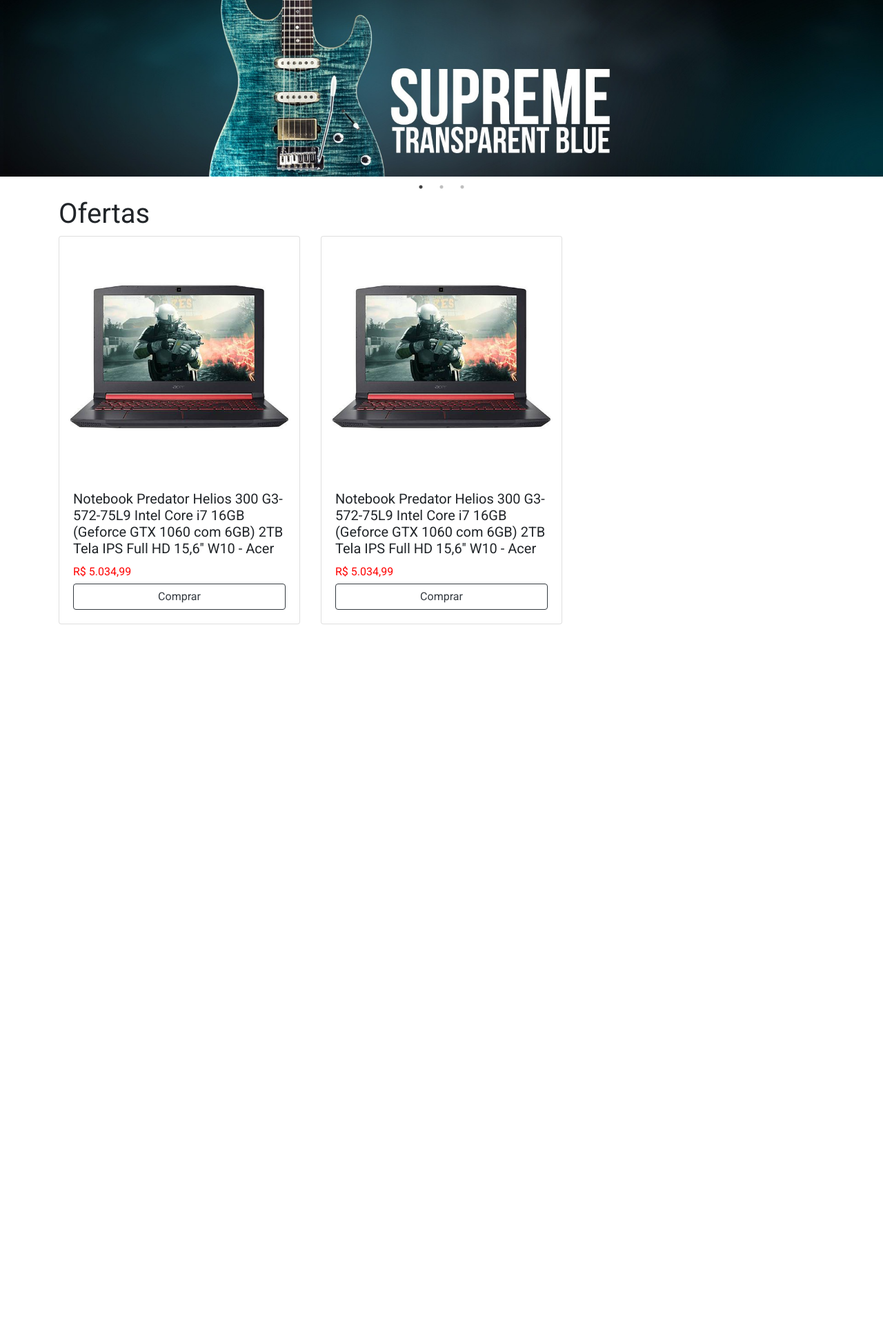
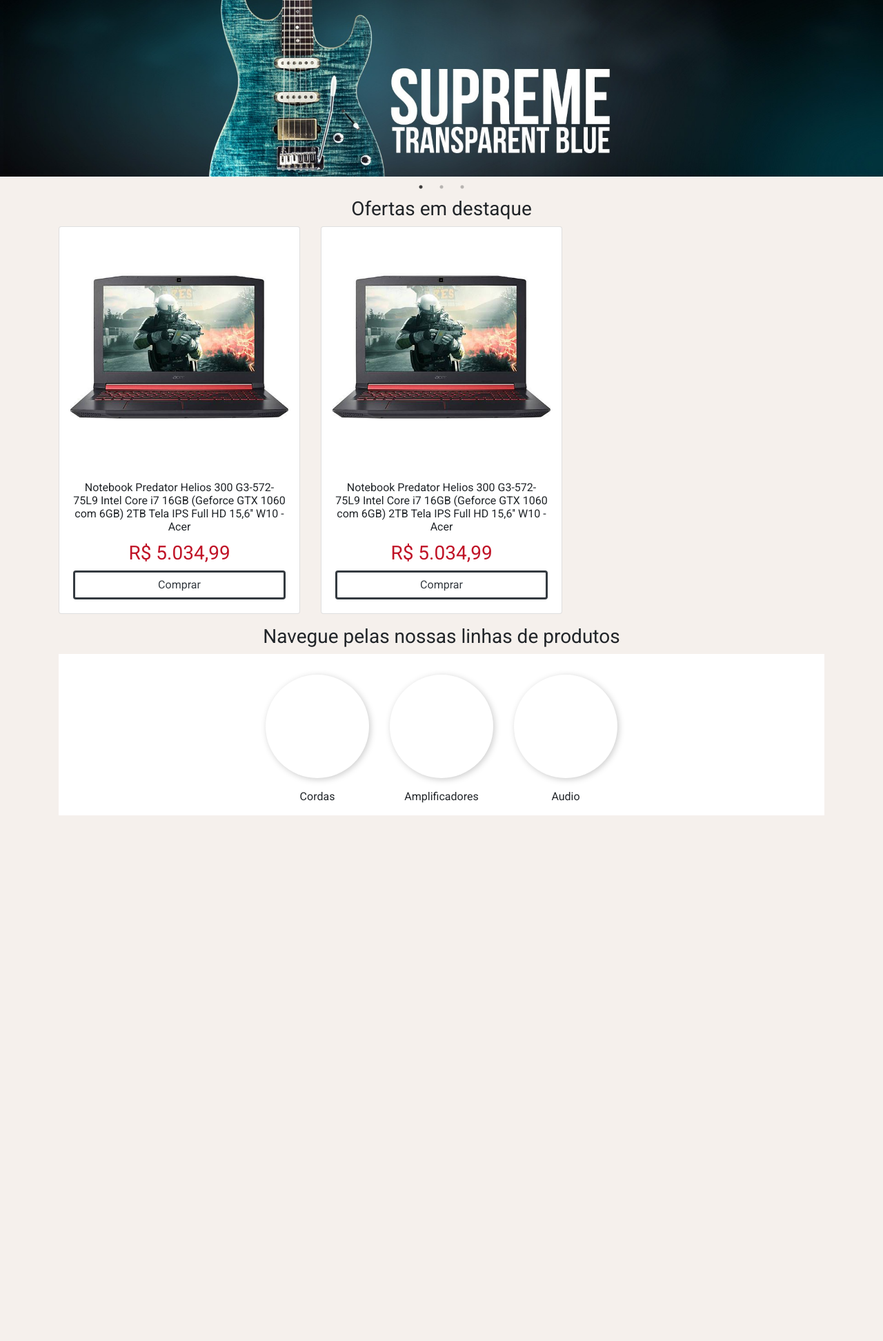
Before and after one commit to michaelcdr/example-marketplace, a PHP site: page / in a window 1280 px wide. Shown: the part 56-2000 px from the top of the page at 69% size. Before the commit the page ends 961 px from the top, so only its background shows below. Run offline with PHP 8.4, Linux system fonts and the light colour scheme.

Commit message:
linha de produtos iniciada

```diff
--- a/css/estilos.css
+++ b/css/estilos.css
@@ -1,7 +1,50 @@
+:root {
+    --primary-color:#C01327;
+    --second-color:#F5F0EC;
+}
+/*
+C01327
+1B1A28
+2E3140
+86858B
+F5F0EC */
+
 body{
     font-family: 'Roboto', sans-serif;
+    min-height: 2000px;
+    background-color: #F5F0EC;
+}
+
+/* personalizações para os card de ofertas */
+.card-oferta .card-title{
+    font-size: 16px;
+}
+.card-oferta .btn-outline-dark{
+    border-width: 3px;
 }
 .card-price{
-    color:red;
+    color:var(--primary-color);
+}
 
+/*linhas*/
+.linhas-list {
+    list-style: none;
+    display: flex;
+    align-items: center;
+    justify-content: center;
+    min-height: 200px;
+    background-color: white;
+    margin: 0px;
+    padding: 15px 0px;
 }
+.linhas-list > li .card-linha-title{
+    text-align: center;
+}
+.linhas-list .card-linha{
+    border-radius:150px;
+    width: 150px;
+    margin: 15px;
+    height: 150px;
+    background-color: #fff;
+    box-shadow: 2px 2px 10px #ccc;
+}
--- a/index.html
+++ b/index.html
@@ -18,6 +18,7 @@
     <link rel="stylesheet" href="css/estilos.css">
   </head>
     <body>
+        <!-- cabeçalho e navegação -->
         <header>
             <nav class="navbar navbar-expand-lg navbar-dark bg-dark">
                 <div class="container">
@@ -43,10 +44,11 @@
                         <form class="form-inline my-2 my-lg-0">
                             <input class="form-control mr-sm-2" type="search"
                                 placeholder="O que você está procurando?" aria-label="Search">
-                    <button class="btn btn-outline-light my-2 my-sm-0 mr-2" type="submit">Pesquisar</button>
+                            <button class="btn btn-outline-light my-2 my-sm-0 mr-2"
+                                type="submit">Pesquisar
+                            </button>
                             <button type="button" class="btn btn-outline-light my-2 my-sm-0">
                                 Carrinho <span class="badge badge-light">9</span>
-
                             </button>
                         </form>
                     </div>
@@ -54,6 +56,8 @@
             </nav>
         </header>
 
+        <!-- carrossel -->
+        <section id="secao-carrossel">
             <div id="carrossel-home" class="slick-slider">
                 <div class="">
                     <img src="/img/carrossel/guitar-1920x384-1.jpg" class="d-block w-100" alt="...">
@@ -65,45 +69,68 @@
                     <img src="/img/carrossel/guitar-1920x384-3.jpg" class="d-block w-100" alt="...">
                 </div>
             </div>
+        </section>
 
         <div class="container">
             <section id="ofertas-container">
-            <h1>Ofertas</h1>
+                <h3 class="text-center">Ofertas em destaque</h3>
                 <div class="row">
                     <div class="col-lg-4 col-md-4 col-sm-6 col-xs-12 ">
-                    <div class="card" >
+                        <div class="card card-oferta mb-3">
                             <div class="p-3">
                                 <img src="/img/produto1.jpg" class="card-img-top" alt="...">
                             </div>
                             <div class="card-body">
-                            <h5 class="card-title">
+                                <h5 class="card-title text-center">
                                     Notebook Predator Helios 300 G3-572-75L9 Intel Core i7 16GB
                                     (Geforce GTX 1060 com 6GB) 2TB Tela IPS Full HD 15,6'' W10 - Acer
                                 </h5>
-                            <p class="card-price h6">
+                                <p class="card-price h3 text-center">
                                     R$ 5.034,99
                                 </p>
                                 <a href="#" class="btn btn-block btn-outline-dark">Comprar</a>
                             </div>
                         </div>
                     </div>
-                <div class="col-lg-4 col-md-4 col-sm-6 col-xs-12 ">
-                    <div class="card" >
+                    <div class="col-lg-4 col-md-4 col-sm-6 col-xs-12">
+                        <div class="card card-oferta">
                             <div class="p-3">
                                 <img src="/img/produto1.jpg" class="card-img-top" alt="...">
                             </div>
                             <div class="card-body">
-                            <h5 class="card-title">
+                                <h5 class="card-title text-center">
                                     Notebook Predator Helios 300 G3-572-75L9 Intel Core i7 16GB
                                     (Geforce GTX 1060 com 6GB) 2TB Tela IPS Full HD 15,6'' W10 - Acer
                                 </h5>
-
-                            <p class="card-price h6">
+                                <p class="card-price h3 text-center">
                                     R$ 5.034,99
                                 </p>
                                 <a href="#" class="btn btn-block btn-outline-dark">Comprar</a>
                             </div>
                         </div>
+                    </div>
+                </div>
+            </section>
+            <section id="linhas">
+                <h3 class="text-center">Navegue pelas nossas linhas de produtos</h3>
+                <div class="row">
+                    <div class="col-lg-12">
+                        <ul class="linhas-list">
+                            <li>
+                                <div class="card-linha"></div>
+                                <div class="card-linha-title ">Cordas</div>
+                            </li>
+                            <li>
+                                <div class="card-linha"></div>
+                                <div class="card-linha-title">Amplificadores</div>
+                            </li>
+                            <li>
+                                <div class="card-linha"></div>
+                                <div class="card-linha-title">Audio</div>
+                            </li>
+
+
+                        </ul>
                     </div>
                 </div>
             </section>
```
Also changed, not shown: produto-cadastro.html (+20 -8 lines), produto-detalhes.html (+16 -7 lines). Lines whose indentation alone changed are shown as unchanged.
